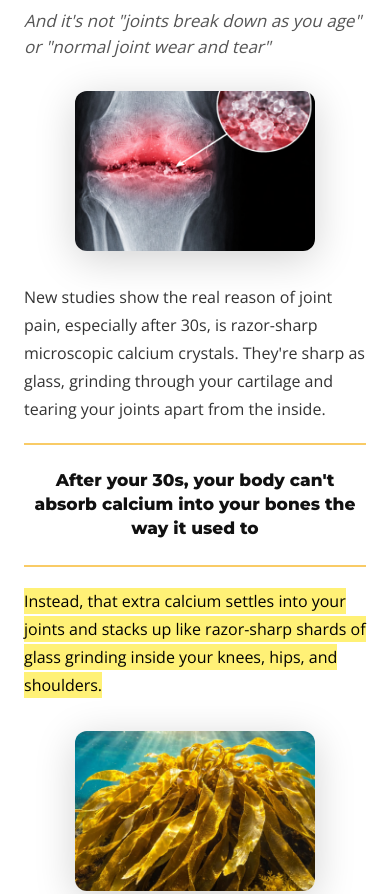
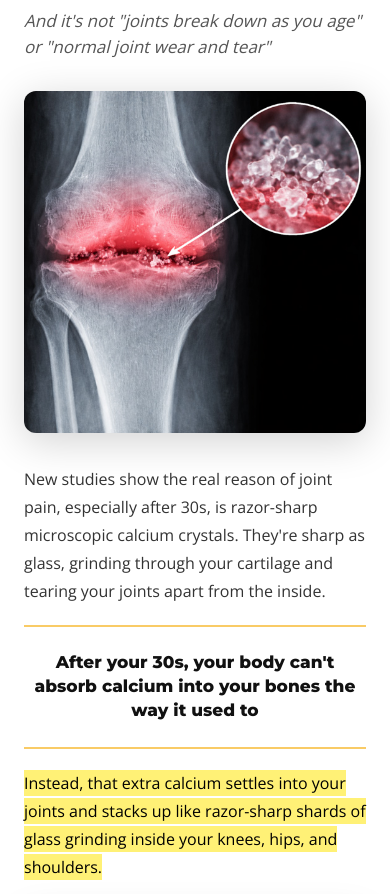
Before and after one commit to ericjee/jointprime-website, a website: page index.html in a window 390 px wide. Shown: the part 1005-1899 px from the top of the page. Drawn offline with nearby package versions, Linux system fonts and the light colour scheme.

Commit message:
Revert problem section images to original mobile size

```diff
--- a/index.html
+++ b/index.html
@@ -888,7 +888,7 @@
       .prob-two-col { grid-template-columns: 1fr; }
       .prob-two-col .prob-img-wrap { order: -1; }
       .prob-img-sticky { position: static; }
-      .prob-img { height: 160px; width: 70%; margin: 0 auto; aspect-ratio: unset; }
+      .prob-img { height: auto; aspect-ratio: 1 / 1; }
       .prob-headline { font-size: 28px; }
       .prob-eyebrow-tag { font-size: 14px; }
       .prob-callout { font-size: 17px; }
```
